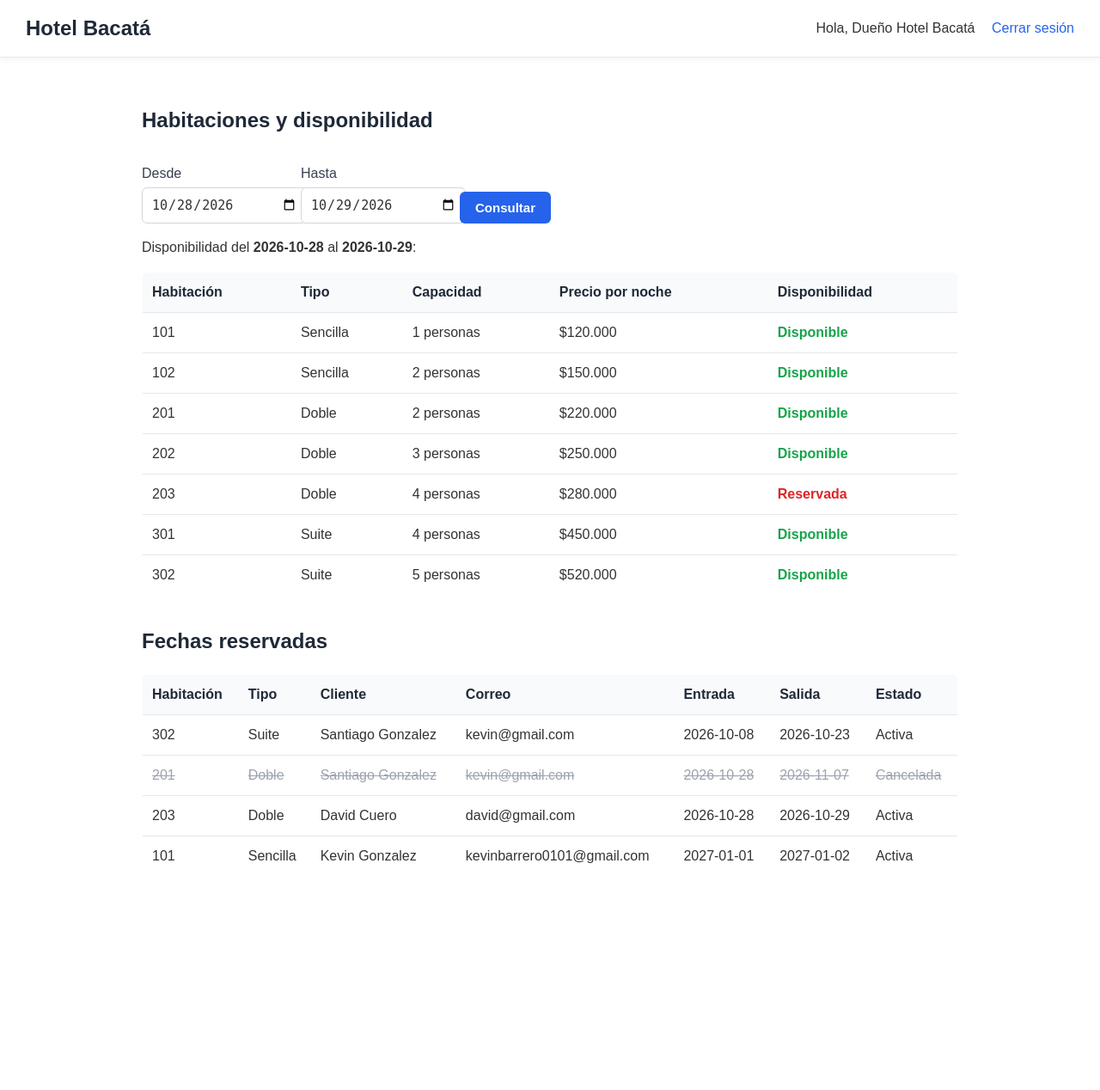
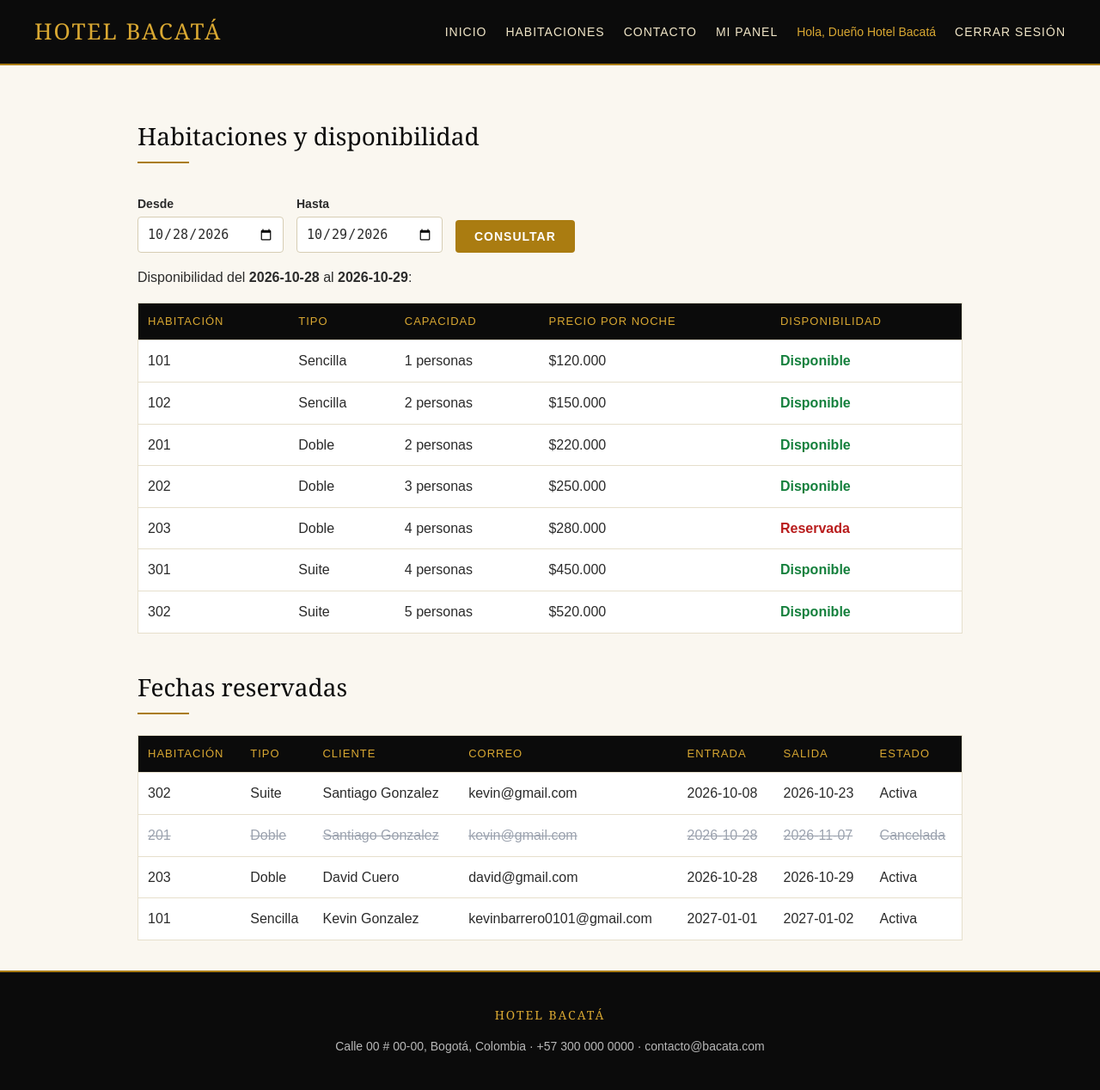
Before and after one commit to KevinGonzalez01/1114-Sistema-de-Reservas, a Flask app: page /dueno in a window 1280 px wide. Shown: the whole page at 86% size. Before the commit the page ends 1004 px from the top, so only its background shows below. Run offline with Flask 3, Linux system fonts and the light colour scheme; a user stored in the database is signed in; data comes from the database, SQL or seed files in the repository; both versions use the stored data as it was after the commit.

Commit message:
Terminado

````diff
--- a/app.py
+++ b/app.py
@@ -2,6 +2,7 @@ import os
 import sqlite3
 from datetime import date, datetime
 from functools import wraps
+from urllib.parse import quote_plus
 
 from flask import (Flask, flash, g, redirect, render_template, request,
                    session, url_for)
@@ -93,6 +94,37 @@ def formato_cop(valor):
     return "$" + f"{valor:,.0f}".replace(",", ".")
 
 
+# Datos de contacto y ubicación del hotel. CAMBIA ESTOS VALORES por los reales.
+HOTEL = {
+    "nombre": "Hotel Bacatá",
+    "direccion": "Calle 00 # 00-00",
+    "ciudad": "Bogotá, Colombia",
+    "telefono": "+57 300 000 0000",
+    "whatsapp": "573000000000",          # solo números, con indicativo del país
+    "correo": "contacto@bacata.com",
+    "horario": "Recepción abierta las 24 horas",
+}
+HOTEL["mapa"] = ("https://maps.google.com/maps?q="
+                 + quote_plus(f"{HOTEL['direccion']}, {HOTEL['ciudad']}")
+                 + "&output=embed")
+
+
+@app.context_processor
+def datos_del_hotel():
+    return {"hotel": HOTEL}
+
+
+@app.template_filter("foto")
+def foto(nombre):
+    """Devuelve la imagen static/img/<nombre>. Si subes una foto real (jpg, png o webp)
+    con el mismo nombre, se usa en lugar de la ilustración .svg."""
+    nombre = nombre.lower()
+    for ext in ("jpg", "jpeg", "png", "webp", "svg"):
+        if os.path.exists(os.path.join(app.static_folder, "img", f"{nombre}.{ext}")):
+            return url_for("static", filename=f"img/{nombre}.{ext}")
+    return ""
+
+
 def leer_fecha(texto):
     try:
         return datetime.strptime(texto, "%Y-%m-%d").date()
@@ -120,7 +152,7 @@ def login_requerido(rol):
                 return redirect(url_for("login"))
             if session.get("rol") != rol:
                 flash("No tienes permiso para entrar a esa página.")
-                return redirect(url_for("inicio"))
+                return redirect(url_for("panel"))
             return funcion(*args, **kwargs)
         return envoltura
     return decorador
@@ -131,6 +163,17 @@ def login_requerido(rol):
 # ---------------------------------------------------------------
 @app.route("/")
 def inicio():
+    """Página de inicio pública del hotel."""
+    tipos = get_db().execute(
+        """SELECT tipo, MIN(precio) AS desde, MAX(capacidad) AS capacidad
+           FROM habitaciones GROUP BY tipo ORDER BY desde"""
+    ).fetchall()
+    return render_template("inicio.html", tipos=tipos)
+
+
+@app.route("/panel")
+def panel():
+    """Lleva a cada usuario a su panel según su rol."""
     if session.get("rol") == "dueno":
         return redirect(url_for("panel_dueno"))
     if session.get("rol") == "cliente":
@@ -183,7 +226,7 @@ def login():
         session["usuario_id"] = usuario["id"]
         session["nombre"] = usuario["nombre"]
         session["rol"] = usuario["rol"]
-        return redirect(url_for("inicio"))
+        return redirect(url_for("panel"))
 
     return render_template("login.html")
 
--- a/static/style.css
+++ b/static/style.css
@@ -1,65 +1,124 @@
-```css
-/* Estilos del sistema de reservas - Hotel Bacatá */
+/* Estilos del sistema de reservas - Hotel Bacatá (negro + dorado) */
+
+:root {
+  --negro: #0b0b0b;
+  --gris: #1a1a1a;
+  --dorado: #aa7c11;
+  --dorado-claro: #d9a832;
+  --crema: #faf7f0;
+  --borde: #e6dfcc;
+  --texto: #2b2b2b;
+  --serif: Georgia, "Times New Roman", serif;
+}
 
 * {
   box-sizing: border-box;
 }
 
+html {
+  scroll-behavior: smooth;
+}
+
 body {
   margin: 0;
   font-family: Arial, Helvetica, sans-serif;
-  background: #ffffff;
-  color: #333333;
-  line-height: 1.5;
+  background: var(--crema);
+  color: var(--texto);
+  line-height: 1.6;
 }
 
+/* Encabezado */
+
 header {
+  position: sticky;
+  top: 0;
+  z-index: 10;
   display: flex;
   justify-content: space-between;
   align-items: center;
   flex-wrap: wrap;
   gap: 10px;
-  padding: 15px 30px;
-  background: #ffffff;
-  border-bottom: 1px solid #e5e7eb;
-  box-shadow: 0 2px 8px rgba(0, 0, 0, 0.05);
+  padding: 16px 40px;
+  background: var(--negro);
+  border-bottom: 2px solid var(--dorado);
 }
 
 header h1 {
   margin: 0;
-  font-size: 24px;
-  color: #1f2937;
+  font-family: var(--serif);
+  font-size: 26px;
+  font-weight: normal;
+  letter-spacing: 2px;
+  text-transform: uppercase;
+}
+
+header h1 a {
+  color: var(--dorado-claro);
+}
+
+nav {
+  display: flex;
+  align-items: center;
+  flex-wrap: wrap;
+  gap: 22px;
 }
 
 nav a {
-  margin-left: 15px;
+  color: #f1e6c8;
+  font-size: 14px;
+  letter-spacing: 1px;
+  text-transform: uppercase;
+}
+
+nav a:hover {
+  color: var(--dorado-claro);
+}
+
+nav span {
+  color: var(--dorado-claro);
+  font-size: 14px;
 }
 
 a {
-  color: #2563eb;
+  color: var(--dorado);
   text-decoration: none;
 }
 
 a:hover {
-  color: #1d4ed8;
+  color: var(--dorado-claro);
 }
 
 main {
-  max-width: 950px;
+  max-width: 1000px;
   margin: 0 auto;
   padding: 20px;
 }
 
+h2, h3 {
+  font-family: var(--serif);
+  color: var(--negro);
+  font-weight: normal;
+}
+
 h2 {
-  color: #1f2937;
-  margin-top: 35px;
+  margin-top: 40px;
+  font-size: 28px;
+}
+
+h2::after {
+  content: "";
+  display: block;
+  width: 60px;
+  height: 2px;
+  margin-top: 8px;
+  background: var(--dorado);
 }
 
 /* Mensajes */
 
 .mensaje {
-  background: #f8fafc;
-  border-left: 4px solid #2563eb;
+  background: #fff8e6;
+  border-left: 4px solid var(--dorado);
   padding: 10px 15px;
   border-radius: 4px;
 }
@@ -74,54 +133,87 @@ h2 {
 .formulario label {
   display: block;
   margin: 12px 0 4px;
-  color: #374151;
-  font-weight: 500;
+  font-weight: bold;
+  font-size: 14px;
 }
 
 input {
   width: 100%;
   padding: 10px;
   background: #ffffff;
-  color: #333333;
-  border: 1px solid #d1d5db;
-  border-radius: 6px;
+  color: var(--texto);
+  border: 1px solid #d6cdb4;
+  border-radius: 4px;
   font-size: 15px;
   outline: none;
 }
 
 input:focus {
-  border-color: #2563eb;
-  box-shadow: 0 0 0 3px rgba(37, 99, 235, 0.1);
+  border-color: var(--dorado);
+  box-shadow: 0 0 0 3px rgba(170, 124, 17, 0.15);
 }
 
 /* Botones */
 
 button {
   margin-top: 15px;
-  padding: 10px 18px;
-  background: #2563eb;
+  padding: 11px 22px;
+  background: var(--dorado);
   color: #ffffff;
   border: none;
-  border-radius: 6px;
-  font-size: 15px;
+  border-radius: 4px;
+  font-size: 14px;
   font-weight: bold;
+  letter-spacing: 1px;
+  text-transform: uppercase;
   cursor: pointer;
   transition: 0.2s;
 }
 
 button:hover {
-  background: #1d4ed8;
+  background: var(--negro);
 }
 
 button.secundario {
   margin-top: 0;
-  background: #ffffff;
-  color: #dc2626;
-  border: 1px solid #dc2626;
+  background: transparent;
+  color: #b91c1c;
+  border: 1px solid #b91c1c;
 }
 
 button.secundario:hover {
   background: #fef2f2;
+}
+
+.boton {
+  display: inline-block;
+  padding: 12px 26px;
+  background: var(--dorado);
+  color: #ffffff;
+  border: 1px solid var(--dorado);
+  border-radius: 4px;
+  font-size: 14px;
+  font-weight: bold;
+  letter-spacing: 1px;
+  text-transform: uppercase;
+  transition: 0.2s;
+}
+
+.boton:hover {
+  background: var(--dorado-claro);
+  border-color: var(--dorado-claro);
+  color: #ffffff;
+}
+
+.boton.claro {
+  background: transparent;
+  color: #ffffff;
+  border-color: #ffffff;
+}
+
+.boton.claro:hover {
+  background: #ffffff;
+  color: var(--negro);
 }
 
 /* Elementos en línea */
@@ -149,22 +241,23 @@ table {
   border-collapse: collapse;
   margin: 15px 0;
   background: #ffffff;
-  border: 1px solid #e5e7eb;
-  border-radius: 6px;
-  overflow: hidden;
+  border: 1px solid var(--borde);
 }
 
 th,
 td {
   padding: 11px;
-  border-bottom: 1px solid #e5e7eb;
+  border-bottom: 1px solid var(--borde);
   text-align: left;
 }
 
 th {
-  background: #f8fafc;
-  color: #1f2937;
-  font-weight: bold;
+  background: var(--negro);
+  color: var(--dorado-claro);
+  font-weight: normal;
+  letter-spacing: 1px;
+  text-transform: uppercase;
+  font-size: 13px;
 }
 
 td form {
@@ -173,7 +266,7 @@ td form {
 
 td button {
   margin-top: 0;
-  padding: 6px 12px;
+  padding: 7px 14px;
 }
 
 /* Reserva cancelada */
@@ -186,21 +279,242 @@ td button {
 /* Estados */
 
 .libre {
-  color: #16a34a;
+  color: #15803d;
   font-weight: bold;
 }
 
 .ocupada {
-  color: #dc2626;
+  color: #b91c1c;
   font-weight: bold;
+}
+
+/* Página de inicio: portada */
+
+.portada {
+  position: relative;
+  display: flex;
+  align-items: center;
+  justify-content: center;
+  min-height: 520px;
+  padding: 40px 20px;
+  background-color: var(--negro);
+  background-size: cover;
+  background-position: center;
+  text-align: center;
+  color: #ffffff;
+}
+
+.portada::before {
+  content: "";
+  position: absolute;
+  inset: 0;
+  background: rgba(0, 0, 0, 0.45);
+}
+
+.portada > div {
+  position: relative;
+  max-width: 640px;
+}
+
+.portada .sobretitulo {
+  margin: 0 0 10px;
+  color: var(--dorado-claro);
+  letter-spacing: 4px;
+  text-transform: uppercase;
+  font-size: 13px;
+}
+
+.portada h2 {
+  margin: 0 0 15px;
+  color: #ffffff;
+  font-size: 46px;
+}
+
+.portada h2::after {
+  margin: 14px auto 0;
+}
+
+.portada p {
+  margin: 0 auto 28px;
+  font-size: 18px;
+}
+
+.acciones {
+  display: flex;
+  justify-content: center;
+  flex-wrap: wrap;
+  gap: 12px;
+}
+
+/* Secciones de la página de inicio */
+
+.pagina-inicio main {
+  max-width: none;
+  padding: 0;
+}
+
+.seccion {
+  max-width: 1000px;
+  margin: 0 auto;
+  padding: 20px 20px 40px;
+}
+
+.seccion.oscura {
+  max-width: none;
+  background: var(--gris);
+  color: #e5e5e5;
+  padding: 20px 20px 50px;
+}
+
+.seccion.oscura .interior {
+  max-width: 1000px;
+  margin: 0 auto;
+}
+
+.seccion.oscura h2,
+.seccion.oscura h3 {
+  color: var(--dorado-claro);
+}
+
+.tarjetas {
+  display: grid;
+  grid-template-columns: repeat(auto-fit, minmax(250px, 1fr));
+  gap: 22px;
+  margin-top: 20px;
+}
+
+.tarjeta {
+  overflow: hidden;
+  background: #ffffff;
+  border: 1px solid var(--borde);
+  border-radius: 6px;
+  box-shadow: 0 4px 14px rgba(0, 0, 0, 0.06);
+  transition: 0.25s;
+}
+
+.tarjeta:hover {
+  transform: translateY(-4px);
+  box-shadow: 0 10px 24px rgba(0, 0, 0, 0.12);
+}
+
+.tarjeta img {
+  display: block;
+  width: 100%;
+  height: 190px;
+  object-fit: cover;
+}
+
+.tarjeta .contenido {
+  padding: 18px 20px 22px;
+}
+
+.tarjeta h3 {
+  margin: 0 0 6px;
+  font-size: 22px;
+}
+
+.tarjeta p {
+  margin: 0 0 6px;
+}
+
+.tarjeta .precio {
+  margin-top: 12px;
+  font-family: var(--serif);
+  font-size: 22px;
+  color: var(--dorado);
+}
+
+.tarjeta .precio span {
+  font-family: Arial, Helvetica, sans-serif;
+  font-size: 13px;
+  color: #777777;
+}
+
+/* Contacto y ubicación */
+
+.contacto {
+  display: grid;
+  grid-template-columns: 1fr 1.3fr;
+  gap: 30px;
+  align-items: start;
+  margin-top: 20px;
+}
+
+.contacto ul {
+  margin: 0;
+  padding: 0;
+  list-style: none;
+}
+
+.contacto li {
+  padding: 14px 0;
+  border-bottom: 1px solid #333333;
+}
+
+.contacto li strong {
+  display: block;
+  color: var(--dorado-claro);
+  font-size: 12px;
+  letter-spacing: 2px;
+  text-transform: uppercase;
+}
+
+.contacto a {
+  color: #f1e6c8;
+}
+
+.contacto a:hover {
+  color: var(--dorado-claro);
+}
+
+.mapa {
+  width: 100%;
+  height: 340px;
+  border: 2px solid var(--dorado);
+  border-radius: 6px;
+}
+
+/* Pie de página */
+
+footer {
+  padding: 25px 20px;
+  background: var(--negro);
+  border-top: 2px solid var(--dorado);
+  color: #b8b8b8;
+  text-align: center;
+  font-size: 14px;
+}
+
+footer strong {
+  color: var(--dorado-claro);
+  font-family: var(--serif);
+  font-weight: normal;
+  letter-spacing: 2px;
+  text-transform: uppercase;
 }
 
 /* Responsive */
 
-@media (max-width: 700px) {
+@media (max-width: 760px) {
+  header {
+    padding: 14px 20px;
+  }
+
+  .portada h2 {
+    font-size: 32px;
+  }
+
+  .contacto {
+    grid-template-columns: 1fr;
+  }
+
   table {
     display: block;
     overflow-x: auto;
   }
 }
-```
+
+.pagina-inicio .mensaje {
+  margin: 0;
+  border-radius: 0;
+}
--- a/templates/base.html
+++ b/templates/base.html
@@ -6,11 +6,15 @@
   <title>{% block titulo %}Hotel Bacatá{% endblock %}</title>
   <link rel="stylesheet" href="{{ url_for('static', filename='style.css') }}">
 </head>
-<body>
+<body class="{% block clase %}{% endblock %}">
   <header>
-    <h1>Hotel Bacatá</h1>
+    <h1><a href="{{ url_for('inicio') }}">{{ hotel.nombre }}</a></h1>
     <nav>
+      <a href="{{ url_for('inicio') }}">Inicio</a>
+      <a href="{{ url_for('inicio') }}#habitaciones">Habitaciones</a>
+      <a href="{{ url_for('inicio') }}#contacto">Contacto</a>
       {% if session.get('usuario_id') %}
+        <a href="{{ url_for('panel') }}">Mi panel</a>
         <span>Hola, {{ session['nombre'] }}</span>
         <a href="{{ url_for('logout') }}">Cerrar sesión</a>
       {% else %}
@@ -29,5 +33,10 @@
 
     {% block contenido %}{% endblock %}
   </main>
+
+  <footer>
+    <p><strong>{{ hotel.nombre }}</strong></p>
+    <p>{{ hotel.direccion }}, {{ hotel.ciudad }} · {{ hotel.telefono }} · {{ hotel.correo }}</p>
+  </footer>
 </body>
 </html>
````
Also changed, not shown: templates/inicio.html (added, +73 -0 lines), hotel.db, static/IMG/Doble.jpg (added), static/IMG/Sencilla.jpg (added), static/IMG/suite.jpg (added).
